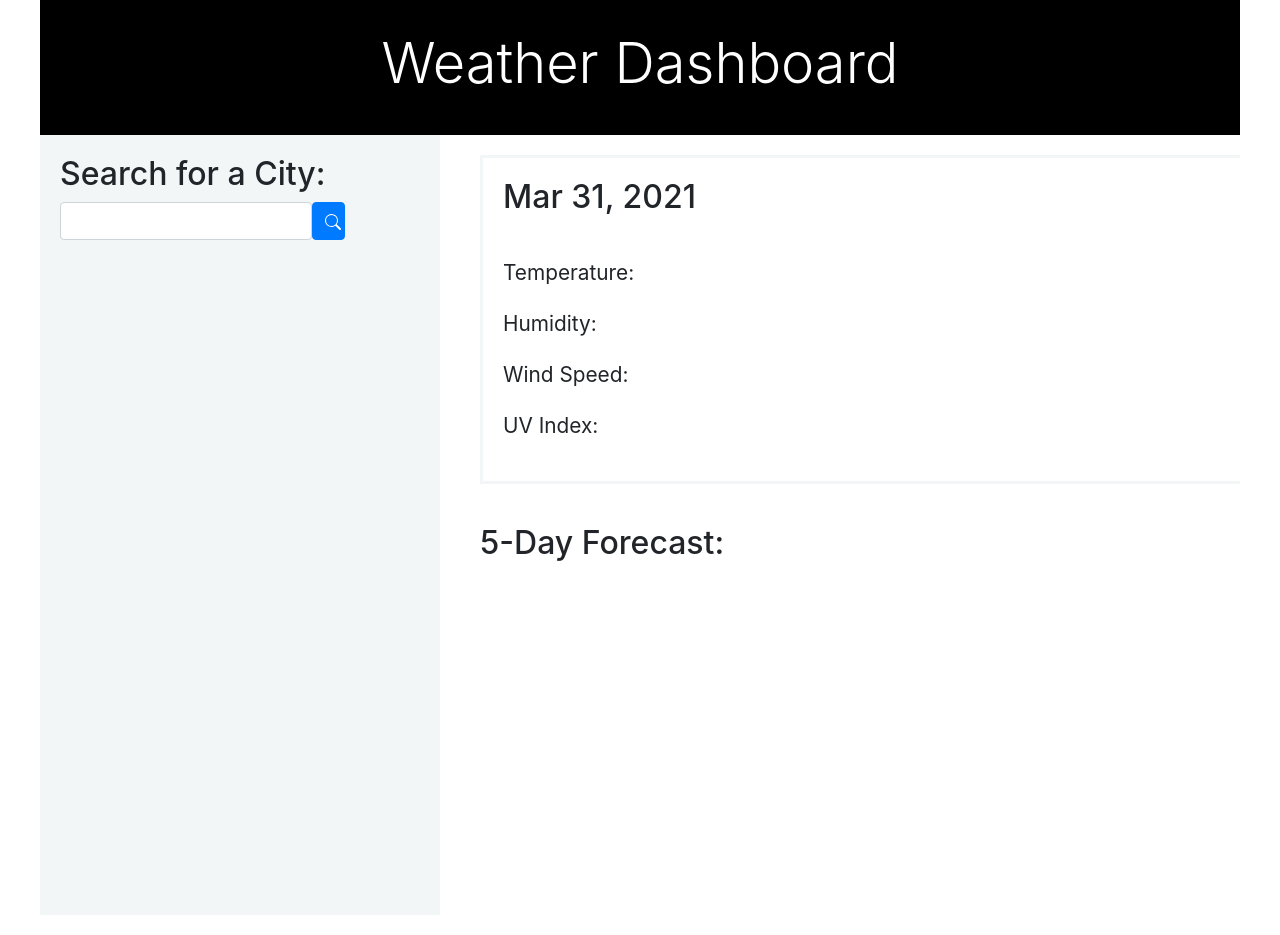
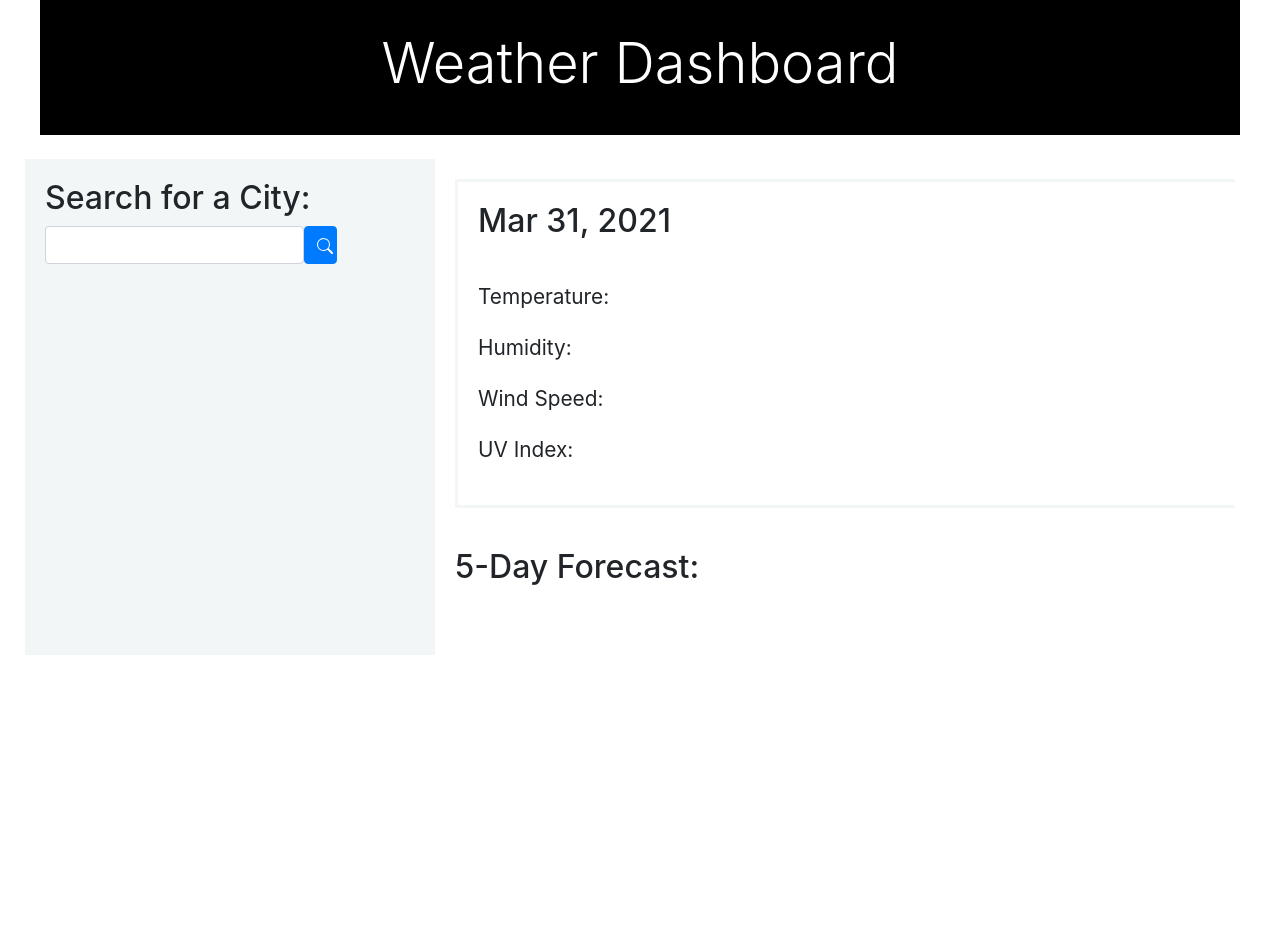
Before and after one commit to uknity/Weather_Dashboard, a plain HTML site: page index.html in a window 1280 px wide. After the commit the page ends 800 px from the top, so only its background shows below. Drawn offline with nearby package versions, Linux system fonts and the light colour scheme.

Commit message:
fixed flex-formatting bug

```diff
--- a/assets/css/stylesheet.css
+++ b/assets/css/stylesheet.css
@@ -6,7 +6,7 @@ body {
 #pageContainer {
     margin-right: 0px;
     margin-left: 0px;
-    height: 100vh;
+    height: auto;
 }
 
 .pageHeader {
@@ -30,6 +30,7 @@ body {
     margin-top: 0px;
     margin-left: 0px;
     padding: 20px;
+    margin-right: 0px;
 }
 
 .form-outline {
--- a/index.html
+++ b/index.html
@@ -18,9 +18,10 @@
     </header>
     <main>
 
-        <section id="pageContainer" class="d-flex">
+        <container id="pageContainer" class="container">
+            <div id="fullContentRow" class="row">
 
-                <aside id="searchAside" class="col-lg-4 col-md-8">
+                <div id="searchAside" class="col-12 col-sm-12 col-md-4">
                     <h2>Search for a City:</h2>
                     <form id="search-form" class="input-group">
                         <div class="form-outline">
@@ -38,49 +39,51 @@
                     <div class="list-group list" id="recentSearches">
 
                     </div>
-                </aside>
+                </div>
 
-                <section id="cityWeather" class="col-md-8 container-fluid">
-                    <section id="cityCurrent" class="flex-row">
-                        <h2 id="currentCityHeader" class="flex-column">
+                <section id="cityWeather" class="col-12 col-sm-12 col-md-8">
+                    <section id="cityCurrent" class="">
+                        <h2 id="currentCityHeader">
                             <span id="currentCityName"></span>
                             <span id="currentDay"></span>
                             <span id="currentWeatherPic"></span>
                         </h2>
 
-                        <div class="currentCityInfo flex-row">
+                        <div class="currentCityInfo">
                             <span>Temperature: </span>
                             <span class="currentCityTemp"></span>
                         </div>
 
-                        <div class="currentCityInfo flex-row">
+                        <div class="currentCityInfo">
                             <span>Humidity: </span>
                             <span class="currentCityHumidity"></span>
                         </div>
 
-                        <div class="currentCityInfo flex-row">
+                        <div class="currentCityInfo">
                             <span>Wind Speed: </span>
                             <span class="currentCityWindSpeed"></span>
                         </div>
 
-                        <div class="currentCityInfo flex-row">
+                        <div class="currentCityInfo">
                             <span>UV Index: </span>
                             <span class="currentCityUVIndex"></span>
                         </div>
 
                     </section>
+                    <section id="fiveDayForecast" class="">
+                        <section>
+                            <h2>5-Day Forecast:</h2>
+                            <div id="fiveDaysRow" class="d-flex justify-content-between">
+                            </div>
 
-                    <section id="fiveDayForecast" class="flex-column">
-                        <h2>5-Day Forecast:</h2>
-                        <div id="fiveDaysRow" class="d-flex justify-content-between">
-                        </div>
-
+                        </section>
                     </section>
                 </section>
 
 
 
-            </section>
+            </div>
+        </container>
     </main>
     <script src="https://code.jquery.com/jquery-3.6.0.min.js"
         integrity="sha256-/xUj+3OJU5yExlq6GSYGSHk7tPXikynS7ogEvDej/m4=" crossorigin="anonymous"></script>
```
